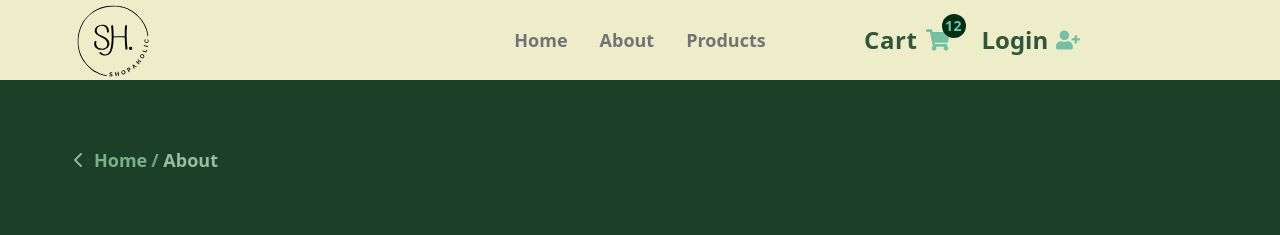
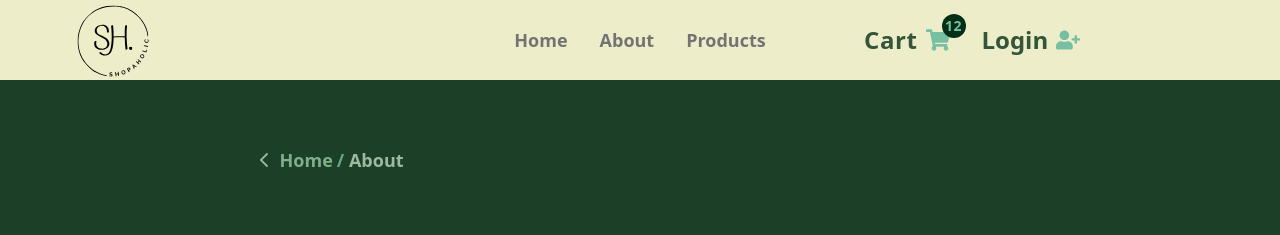
Before and after one commit to jayhons99/ecommerce-demo, a React (Vite) app: page /about in a window 1280 px wide. Shown: the top 235 px of the page. Built offline with nearby package versions, Linux system fonts and the light colour scheme; no server answers.

Commit message:
restyled pagehero component

```diff
--- a/src/components/PageHero.tsx
+++ b/src/components/PageHero.tsx
@@ -8,7 +8,7 @@ interface PageHeroProps {
 const PageHero: React.FC<PageHeroProps> = ({ title }) => {
   return (
     <div className="bg-green-950/90 w-full min-h-[20vh] flex items-center">
-      <div className="w-[90vw] my-0 mx-auto max-w-[1170px]">
+      <div className="w-[90vw] my-0 mx-auto max-w-[1170px] lg:max-w-[61vw]">
         <h1 className="flex items-center gap-1">
           <Link
             to="/"
--- a/src/pages/AboutPage.tsx
+++ b/src/pages/AboutPage.tsx
@@ -6,7 +6,7 @@ const AboutPage = () => {
   return (
     <main>
       <PageHero title="About" />
-      <div className="grid gap-16 lg:grid-cols-2 min-h-[calc(100vh-(20vh+10rem))] py-20 w-[90vw] my-0 mx-auto w-max-[1170px]">
+      <div className="grid gap-16 lg:grid-cols-2 min-h-[calc(100vh-(20vh+10rem))] py-20 w-[90vw] my-0 mx-auto w-max-[1170px] lg:w-[95vw]">
         <img
           src={aboutImg}
           alt="Photo by cottonbro studio"
```
